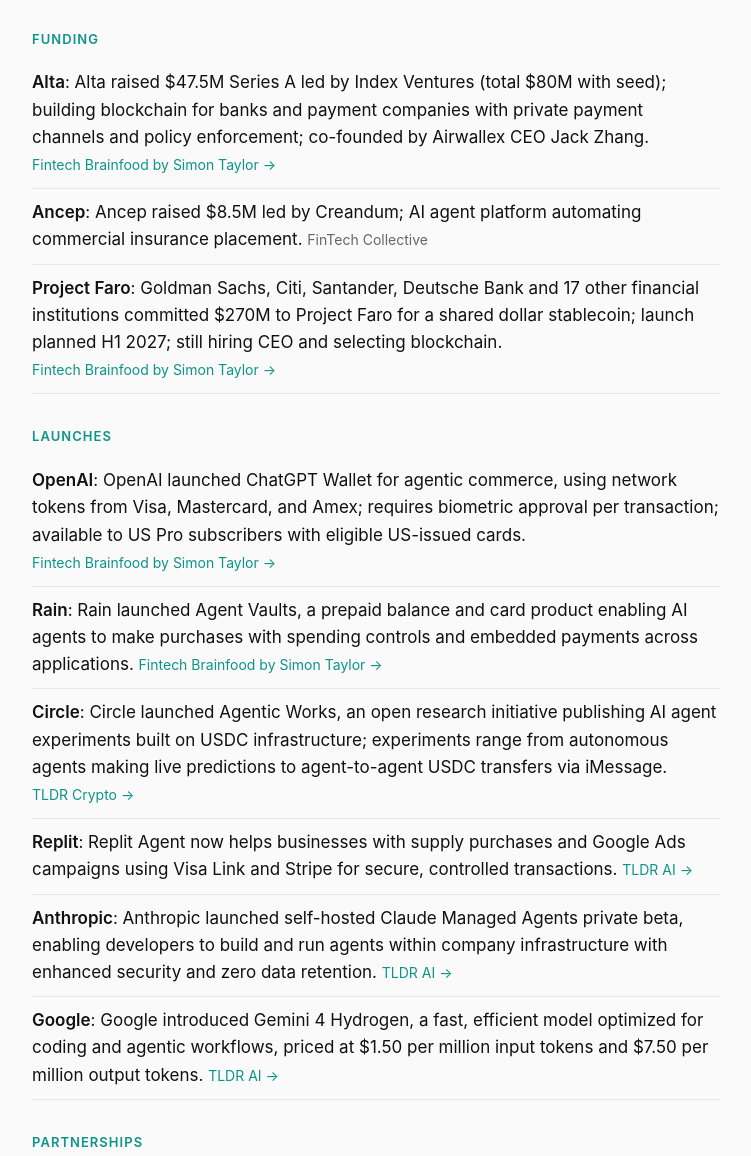
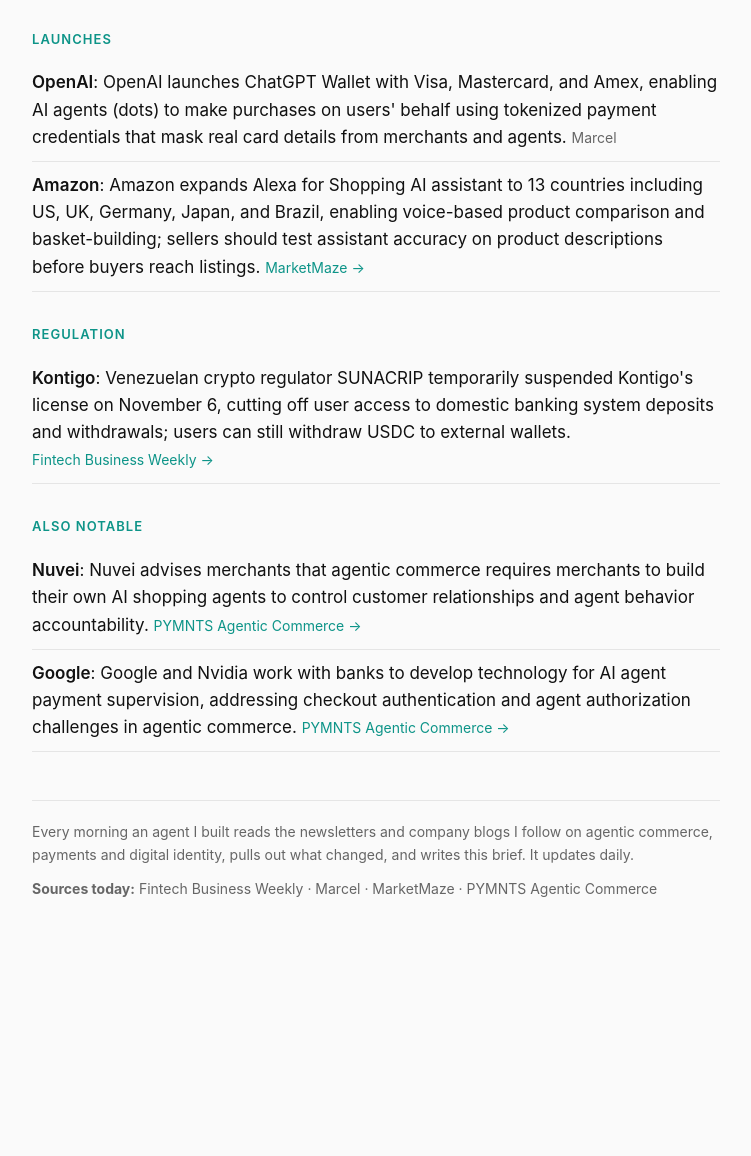
Before and after one commit to johnhenrypower/johnhpower, a plain HTML site: page intel/index.html in a window 1280 px wide. Shown: the part 560-1716 px from the top of the page, without its empty margins (264-1015 px from the left). After the commit the page ends 1535 px from the top, so only its background shows below. Drawn offline with Linux system fonts and the light colour scheme.

Commit message:
intel: 2026-11-16

```diff
--- a/intel/index.html
+++ b/intel/index.html
@@ -6,10 +6,10 @@
 <meta http-equiv="Content-Security-Policy" content="default-src 'none'; style-src 'unsafe-inline' https://fonts.googleapis.com; font-src https://fonts.gstatic.com; base-uri 'none'; form-action 'none'">
 <meta name="referrer" content="no-referrer">
 <title>Agentic Commerce Market Intel | John Power</title>
-<meta name="description" content="Agentic commerce infrastructure solidified this week with OpenAI&#39;s ChatGPT Wallet launch using Visa/Mastercard/Amex network tokens, Sardine&#39;s Know Your Human for agent identity, and Rain&#39;s Agent Vault">
+<meta name="description" content="OpenAI&#39;s launch of ChatGPT Wallet marks a pivotal moment in agentic commerce infrastructure: payment networks (Visa, Mastercard, Amex) are deploying tokenized credentials to enable AI agents to transa">
 <meta property="og:type" content="article">
-<meta property="og:title" content="Agentic Commerce Market Intel: Sunday, November 15, 2026">
-<meta property="og:description" content="Agentic commerce infrastructure solidified this week with OpenAI&#39;s ChatGPT Wallet launch using Visa/Mastercard/Amex network tokens, Sardine&#39;s Know Your Human for agent identity, and Rain&#39;s Agent Vault">
+<meta property="og:title" content="Agentic Commerce Market Intel: Monday, November 16, 2026">
+<meta property="og:description" content="OpenAI&#39;s launch of ChatGPT Wallet marks a pivotal moment in agentic commerce infrastructure: payment networks (Visa, Mastercard, Amex) are deploying tokenized credentials to enable AI agents to transa">
 <meta property="og:url" content="https://johnhpower.com/intel/">
 <link rel="preconnect" href="https://fonts.googleapis.com">
 <link rel="preconnect" href="https://fonts.gstatic.com" crossorigin>
@@ -42,40 +42,25 @@ footer p{margin:0 0 10px}
 <a class="home" href="/">John Power</a>
 <h1><em>Market</em> Intel</h1>
 <p class="sub">Agentic Commerce Market Intel</p>
-<p class="date">Sunday, November 15, 2026</p>
-<p class="brief">Agentic commerce infrastructure solidified this week with OpenAI&#39;s ChatGPT Wallet launch using Visa/Mastercard/Amex network tokens, Sardine&#39;s Know Your Human for agent identity, and Rain&#39;s Agent Vaults for prepaid spending. Payment networks and platforms are positioning tokens and fraud infrastructure as foundational, while merchants (eBay, United, Amazon) are blocking unapproved agents and building gated gateways, forcing the ecosystem to converge on identity and access control standards. Stablecoin infrastructure expanded with Faro&#39;s $270M consortium backing and Tether&#39;s crime partnership, signaling institutional adoption of blockchain rails for payments and agentic settlement.</p>
-<h2>Funding</h2>
-<ul>
-<li><strong>Alta</strong>: Alta raised $47.5M Series A led by Index Ventures (total $80M with seed); building blockchain for banks and payment companies with private payment channels and policy enforcement; co-founded by Airwallex CEO Jack Zhang. <span class="src"><a href="https://alta.finance/news/series-a" rel="noopener noreferrer nofollow">Fintech Brainfood by Simon Taylor &rarr;</a></span></li>
-<li><strong>Ancep</strong>: Ancep raised $8.5M led by Creandum; AI agent platform automating commercial insurance placement. <span class="src">FinTech Collective</span></li>
-<li><strong>Project Faro</strong>: Goldman Sachs, Citi, Santander, Deutsche Bank and 17 other financial institutions committed $270M to Project Faro for a shared dollar stablecoin; launch planned H1 2027; still hiring CEO and selecting blockchain. <span class="src"><a href="https://www.bloomberg.com/news/articles/2026-11-10/goldman-citi-among-banks-in-270-million-stablecoin-backing" rel="noopener noreferrer nofollow">Fintech Brainfood by Simon Taylor &rarr;</a></span></li>
-</ul>
+<p class="date">Monday, November 16, 2026</p>
+<p class="brief">OpenAI&#39;s launch of ChatGPT Wallet marks a pivotal moment in agentic commerce infrastructure: payment networks (Visa, Mastercard, Amex) are deploying tokenized credentials to enable AI agents to transact while keeping real card details hidden from merchants and agents. Meanwhile, Amazon&#39;s expansion of Alexa for Shopping to 13 markets demonstrates parallel momentum in agent-driven commerce at scale. The emerging consensus, from Nuvei&#39;s advisory and Google-Nvidia bank partnerships, is that merchants and financial institutions must actively architect how agents interact with their systems, moving beyond passive acceptance to deliberate agent authorization and control frameworks.</p>
 <h2>Launches</h2>
 <ul>
-<li><strong>OpenAI</strong>: OpenAI launched ChatGPT Wallet for agentic commerce, using network tokens from Visa, Mastercard, and Amex; requires biometric approval per transaction; available to US Pro subscribers with eligible US-issued cards. <span class="src"><a href="https://openai.com/index/introducing-chatgpt-wallet/" rel="noopener noreferrer nofollow">Fintech Brainfood by Simon Taylor &rarr;</a></span></li>
-<li><strong>Rain</strong>: Rain launched Agent Vaults, a prepaid balance and card product enabling AI agents to make purchases with spending controls and embedded payments across applications. <span class="src"><a href="https://www.rain.xyz/resources/rain-agent-vaults-bring-embedded-payments-to-ai-agents" rel="noopener noreferrer nofollow">Fintech Brainfood by Simon Taylor &rarr;</a></span></li>
-<li><strong>Circle</strong>: Circle launched Agentic Works, an open research initiative publishing AI agent experiments built on USDC infrastructure; experiments range from autonomous agents making live predictions to agent-to-agent USDC transfers via iMessage. <span class="src"><a href="https://threadreaderapp.com/thread/2120245108079812835.html" rel="noopener noreferrer nofollow">TLDR Crypto &rarr;</a></span></li>
-<li><strong>Replit</strong>: Replit Agent now helps businesses with supply purchases and Google Ads campaigns using Visa Link and Stripe for secure, controlled transactions. <span class="src"><a href="https://replit.com/blog/replit-agent-ads-commerce" rel="noopener noreferrer nofollow">TLDR AI &rarr;</a></span></li>
-<li><strong>Anthropic</strong>: Anthropic launched self-hosted Claude Managed Agents private beta, enabling developers to build and run agents within company infrastructure with enhanced security and zero data retention. <span class="src"><a href="https://claude.com/resources/articles/self-hosted-claude-managed-agents" rel="noopener noreferrer nofollow">TLDR AI &rarr;</a></span></li>
-<li><strong>Google</strong>: Google introduced Gemini 4 Hydrogen, a fast, efficient model optimized for coding and agentic workflows, priced at $1.50 per million input tokens and $7.50 per million output tokens. <span class="src"><a href="https://blog.google/innovation-and-ai/models-and-research/gemini-models/introducing-gemini-4-hydrogen/" rel="noopener noreferrer nofollow">TLDR AI &rarr;</a></span></li>
+<li><strong>OpenAI</strong>: OpenAI launches ChatGPT Wallet with Visa, Mastercard, and Amex, enabling AI agents (dots) to make purchases on users&#39; behalf using tokenized payment credentials that mask real card details from merchants and agents. <span class="src">Marcel</span></li>
+<li><strong>Amazon</strong>: Amazon expands Alexa for Shopping AI assistant to 13 countries including US, UK, Germany, Japan, and Brazil, enabling voice-based product comparison and basket-building; sellers should test assistant accuracy on product descriptions before buyers reach listings. <span class="src"><a href="https://www.marketmaze.me/p/amazon-alexa-for-shopping-13-markets" rel="noopener noreferrer nofollow">MarketMaze &rarr;</a></span></li>
 </ul>
-<h2>Partnerships</h2>
+<h2>Regulation</h2>
 <ul>
-<li><strong>Tether</strong>: Tether partnered with Tron and Chainalysis to launch Digital Crime Task Force targeting illicit USDT activity on Tron; replaces prior T3 Financial Crime Unit; Tether has frozen $7B+ tied to illicit activity. <span class="src">TLDR Crypto</span></li>
-<li><strong>Coinbase</strong>: Coinbase is a stablecoin partner for Marqeta alongside BVNK and zerohash for stablecoin-backed card offerings. <span class="src">The Marqeta Team</span></li>
+<li><strong>Kontigo</strong>: Venezuelan crypto regulator SUNACRIP temporarily suspended Kontigo&#39;s license on November 6, cutting off user access to domestic banking system deposits and withdrawals; users can still withdraw USDC to external wallets. <span class="src"><a href="https://fintechbusinessweekly.substack.com/p/kontigos-license-suspended-cutting" rel="noopener noreferrer nofollow">Fintech Business Weekly &rarr;</a></span></li>
 </ul>
 <h2>Also notable</h2>
 <ul>
-<li><strong>Visa</strong>: Visa Q4 2026 results show 15% net revenue growth to $45.9B; agentic commerce remains small but ramping; Visa positioning credential-based trust and token infrastructure as foundation for agentic payments. <span class="src"><a href="https://www.fintechwrapup.com/p/deep-dive-visas-q4-and-mastercards" rel="noopener noreferrer nofollow">Sam from Fintech Wrap Up &rarr;</a></span></li>
-<li><strong>Marqeta</strong>: Marqeta adding ACH, same-day ACH, push to card, and real-time payment rails alongside card issuing on single platform; partnerships with BVNK, Coinbase, and zerohash for stablecoin-backed cards; Block selected Marqeta for Square Credit Card on Amex network. <span class="src"><a href="https://mkto-ab570006.com/MjcwLUxFSy02NzEAAAGldC9FnuFdLLJolUIs9GYXOXXA7v9rl9woDZfMP_C7uPj1W1MDnecBTldmX9KpJgnrjyL_JoM=" rel="noopener noreferrer nofollow">The Marqeta Team &rarr;</a></span></li>
-<li><strong>Stripe</strong>: Stripe incubated Tempo blockchain with Paradigm, now used for remittances, cross-border payouts, and agentic commerce; Tempo has raised $500M at $5B valuation with partners including Anthropic, DoorDash, and Visa. <span class="src">Payments Dive (Technology)</span></li>
-<li><strong>Shopify</strong>: Shopify implementing IP allowlist requirements for all public apps calling Admin API by November 20, 2026; enforcing on bulk operations and extending to custom apps; supporting IP addresses, CIDR ranges, and ASNs together for bot and agent access control. <span class="src"><a href="https://shopify.dev/changelog/ip-allowlists-are-now-required-for-custom-apps-installed-outside-your-organization" rel="noopener noreferrer nofollow">Shopify Developer Changelog &rarr;</a></span></li>
-<li><strong>DoorDash</strong>: DoorDash reported minimal AI agent usage (several hundred orders in Q3 vs. 993M total); announced definitive agreement to acquire Instacart for $17B, combining two grocery delivery titans and retail media networks. <span class="src">FinTech Collective</span></li>
-<li><strong>Meta</strong>: Meta&#39;s Muse AI agent now supports calling US businesses on users&#39; behalf; blocked from eBay and United Airlines but continues expanding agentic commerce capabilities. <span class="src"><a href="https://techcrunch.com/2026/11/12/muse-can-now-place-calls-to-u-s-businesses-if-you-pay/" rel="noopener noreferrer nofollow">TLDR AI &rarr;</a></span></li>
+<li><strong>Nuvei</strong>: Nuvei advises merchants that agentic commerce requires merchants to build their own AI shopping agents to control customer relationships and agent behavior accountability. <span class="src"><a href="https://www.pymnts.com/connectedeconomy/2026/nuvei-says-merchants-need-their-own-ai-shopping-agents/" rel="noopener noreferrer nofollow">PYMNTS Agentic Commerce &rarr;</a></span></li>
+<li><strong>Google</strong>: Google and Nvidia work with banks to develop technology for AI agent payment supervision, addressing checkout authentication and agent authorization challenges in agentic commerce. <span class="src"><a href="https://www.pymnts.com/news/artificial-intelligence/2026/google-and-nvidia-bring-banks-to-ais-checkout-test/" rel="noopener noreferrer nofollow">PYMNTS Agentic Commerce &rarr;</a></span></li>
 </ul>
 <footer>
 <p>Every morning an agent I built reads the newsletters and company blogs I follow on agentic commerce, payments and digital identity, pulls out what changed, and writes this brief. It updates daily.</p>
-<p class="sources"><strong>Sources today:</strong> Fintech Brainfood by Simon Taylor &middot; FinTech Collective &middot; Payments Dive (Technology) &middot; Sam from Fintech Wrap Up &middot; Shopify Developer Changelog &middot; The Marqeta Team &middot; TLDR AI &middot; TLDR Crypto</p>
+<p class="sources"><strong>Sources today:</strong> Fintech Business Weekly &middot; Marcel &middot; MarketMaze &middot; PYMNTS Agentic Commerce</p>
 </footer>
 </main>
 </body>
```
